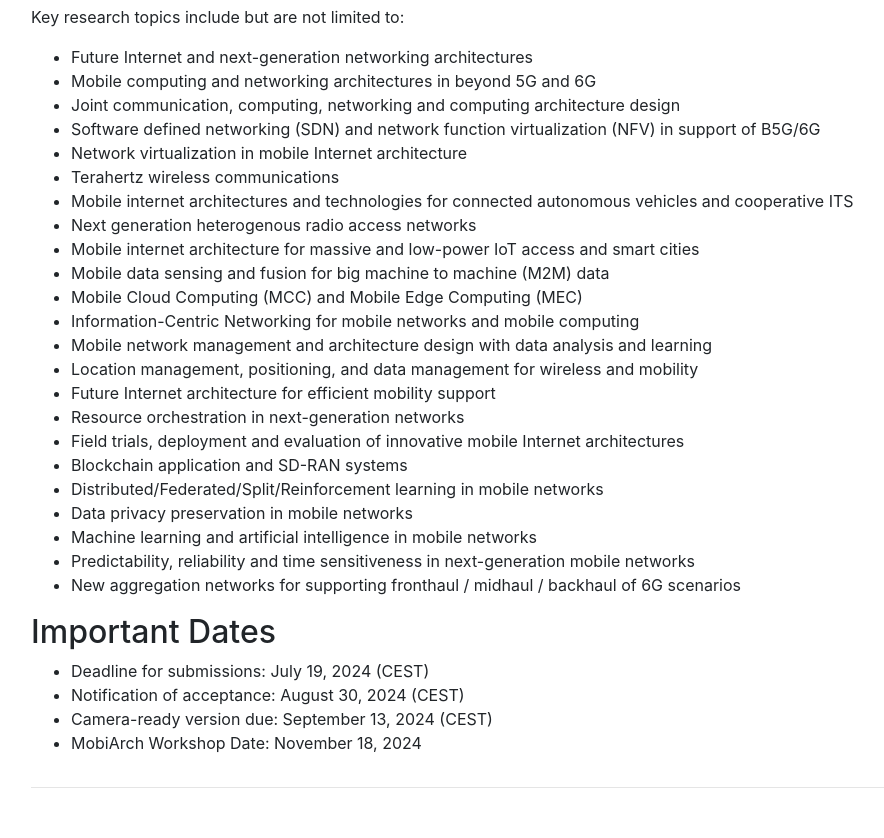
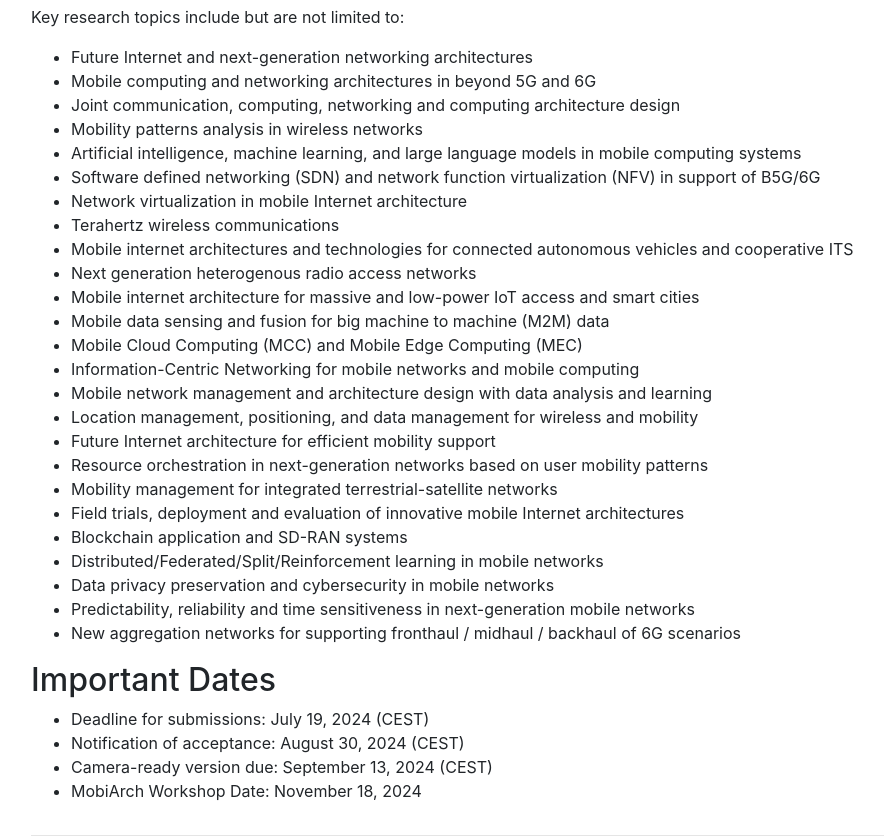
Before and after one commit to mobiarch2024/MobiArch2024, a plain HTML site: page call.html in a window 1280 px wide. Shown: the part 1488-2326 px from the top of the page, without its empty margins (54-938 px from the left). Before the commit the page ends 2292 px from the top, so only its background shows below. Drawn offline with Linux system fonts and the light colour scheme.

Commit message:
Update call.html

```diff
--- a/call.html
+++ b/call.html
@@ -75,6 +75,8 @@
                         <li>Future Internet and next-generation networking architectures</li>
                         <li>Mobile computing and networking architectures in beyond 5G and 6G</li>
                         <li>Joint communication, computing, networking and computing architecture design</li>
+                        <li>Mobility patterns analysis in wireless networks</li>
+                        <li>Artificial intelligence, machine learning, and large language models in mobile computing systems</li>
                         <li>Software defined networking (SDN) and network function virtualization (NFV) in support of B5G/6G</li>
                         <li>Network virtualization in mobile Internet architecture</li>
                         <li>Terahertz wireless communications</li>
@@ -87,13 +89,13 @@
                         <li>Mobile network management and architecture design with data analysis and learning</li>
                         <li>Location management, positioning, and data management for wireless and mobility</li>
                         <li>Future Internet architecture for efficient mobility support</li>
-                        <li>Resource orchestration in next-generation networks</li>
-                        <li>Field trials, deployment and evaluation of innovative mobile Internet architectures
+                        <li>Resource orchestration in next-generation networks based on user mobility patterns</li>
+                        <li>Mobility management for integrated terrestrial-satellite networks</li>
+                        <li>Field trials, deployment and evaluation of innovative mobile Internet architectures</li>
                         <li>Blockchain application and SD-RAN systems</li>
                         <li>Distributed/Federated/Split/Reinforcement learning in mobile networks</li>
-                        <li>Data privacy preservation in mobile networks</li>
-                        <li>Machine learning and artificial intelligence in mobile networks</li>
-                        <li>Predictability, reliability and time sensitiveness in next-generation mobile networks</li>
+                        <li>Data privacy preservation and cybersecurity in mobile networks </li>
+                        <li>Predictability, reliability and time sensitiveness in next-generation mobile networks </li>
                         <li>New aggregation networks for supporting fronthaul / midhaul / backhaul of 6G scenarios </li>
                     </ul>
 
```
